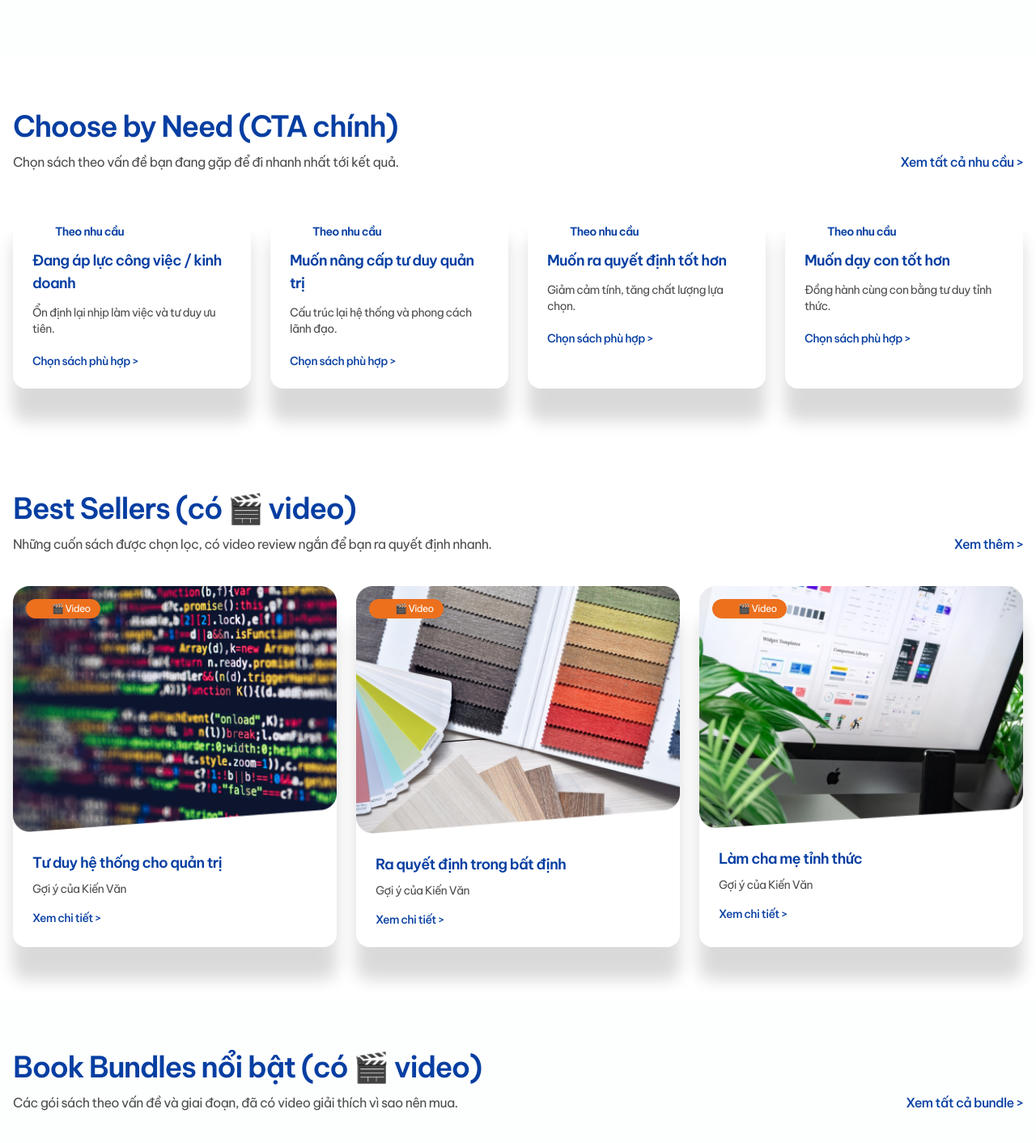
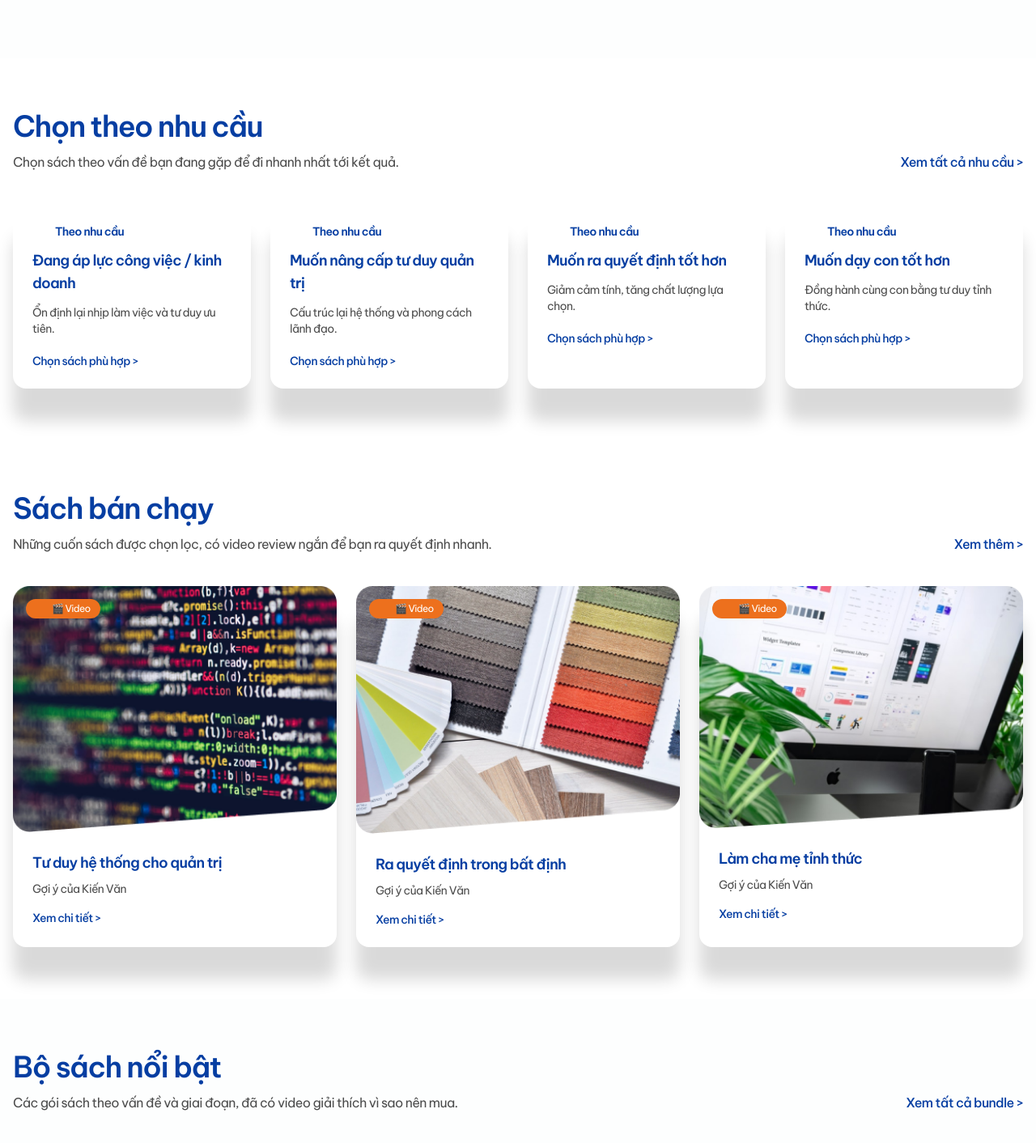
Before and after one commit to KarinaeNguyen/KienVan, a Next.js app: page / in a window 1280 px wide. Shown: the part 680-2092 px from the top of the page at 81% size. Built offline with nearby package versions, Linux system fonts and the light colour scheme; some icons are missing.

Commit message:
Update headlines to Vietnamese

```diff
--- a/src/components/Home/BestSellers/index.tsx
+++ b/src/components/Home/BestSellers/index.tsx
@@ -34,7 +34,7 @@ const BestSellers = () => {
         <div className="flex flex-wrap items-end justify-between gap-4 mb-10">
           <div>
             <h2 className="text-midnight_text text-3xl lg:text-4xl font-semibold">
-              Best Sellers (có 🎬 video)
+              Sách bán chạy
             </h2>
             <p className="text-black/70 mt-3 max-w-2xl">
               Những cuốn sách được chọn lọc, có video review ngắn để bạn ra quyết định nhanh.
--- a/src/components/Home/ChooseByNeed/index.tsx
+++ b/src/components/Home/ChooseByNeed/index.tsx
@@ -31,7 +31,7 @@ const ChooseByNeed = () => {
         <div className="flex flex-wrap items-end justify-between gap-4 mb-10">
           <div>
             <h2 className="text-midnight_text text-3xl lg:text-4xl font-semibold">
-              Choose by Need (CTA chính)
+              Chọn theo nhu cầu
             </h2>
             <p className="text-black/70 mt-3 max-w-2xl">
               Chọn sách theo vấn đề bạn đang gặp để đi nhanh nhất tới kết quả.
--- a/src/components/Home/FeaturedBundles/index.tsx
+++ b/src/components/Home/FeaturedBundles/index.tsx
@@ -34,7 +34,7 @@ const FeaturedBundles = () => {
         <div className="flex flex-wrap items-end justify-between gap-4 mb-10">
           <div>
             <h2 className="text-midnight_text text-3xl lg:text-4xl font-semibold">
-              Book Bundles nổi bật (có 🎬 video)
+              Bộ sách nổi bật
             </h2>
             <p className="text-black/70 mt-3 max-w-2xl">
               Các gói sách theo vấn đề và giai đoạn, đã có video giải thích vì sao nên mua.
--- a/src/components/Home/Hero/index.tsx
+++ b/src/components/Home/Hero/index.tsx
@@ -37,10 +37,10 @@ const Hero = () => {
                         </div>
                         <div className="flex flex-wrap gap-6 pt-4 text-black/80">
                             <span className="inline-flex items-center gap-2 text-sm font-medium">
-                                <Icon icon="tabler:video" className="text-primary text-lg" /> Best Sellers có 🎬 video
+                                <Icon icon="tabler:video" className="text-primary text-lg" /> Sách bán chạy có video
                             </span>
                             <span className="inline-flex items-center gap-2 text-sm font-medium">
-                                <Icon icon="tabler:video" className="text-primary text-lg" /> Bundle nổi bật có 🎬 video
+                                <Icon icon="tabler:video" className="text-primary text-lg" /> Bộ sách có video
                             </span>
                         </div>
                     </div>
```
